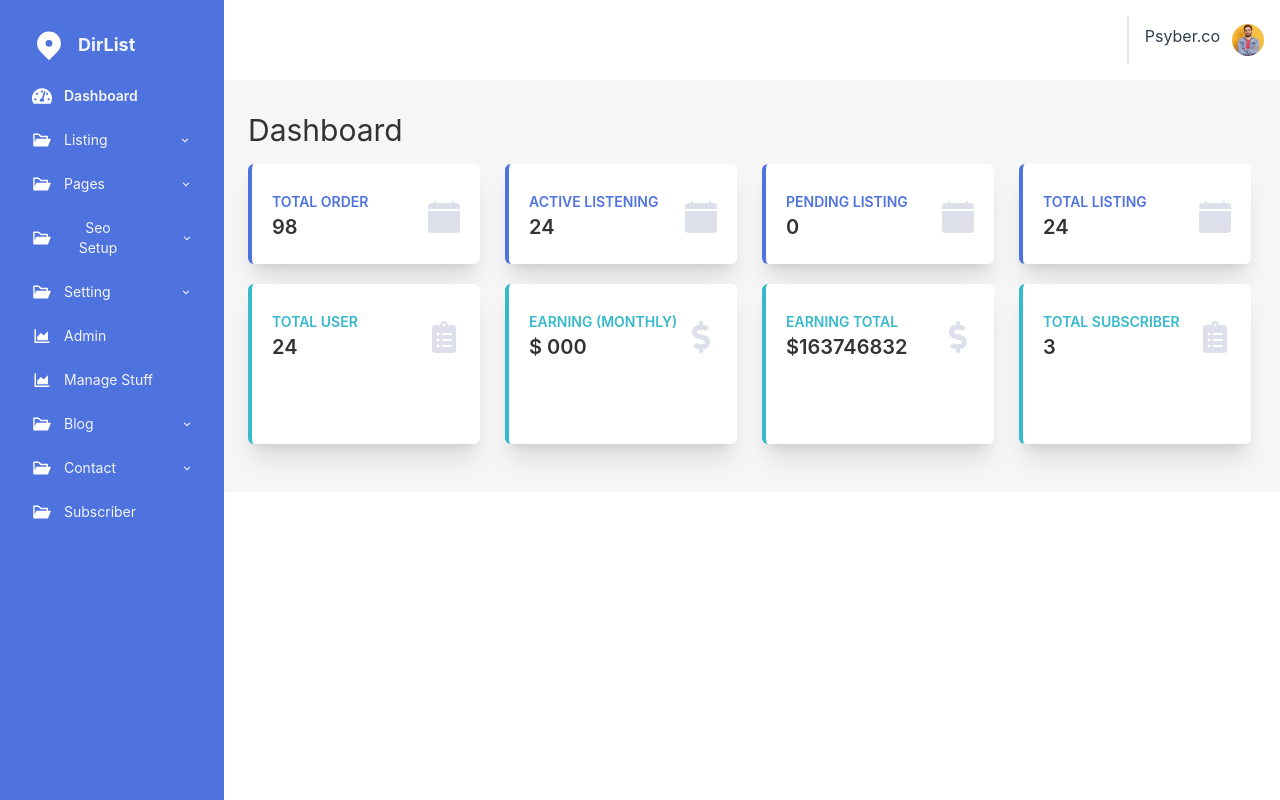
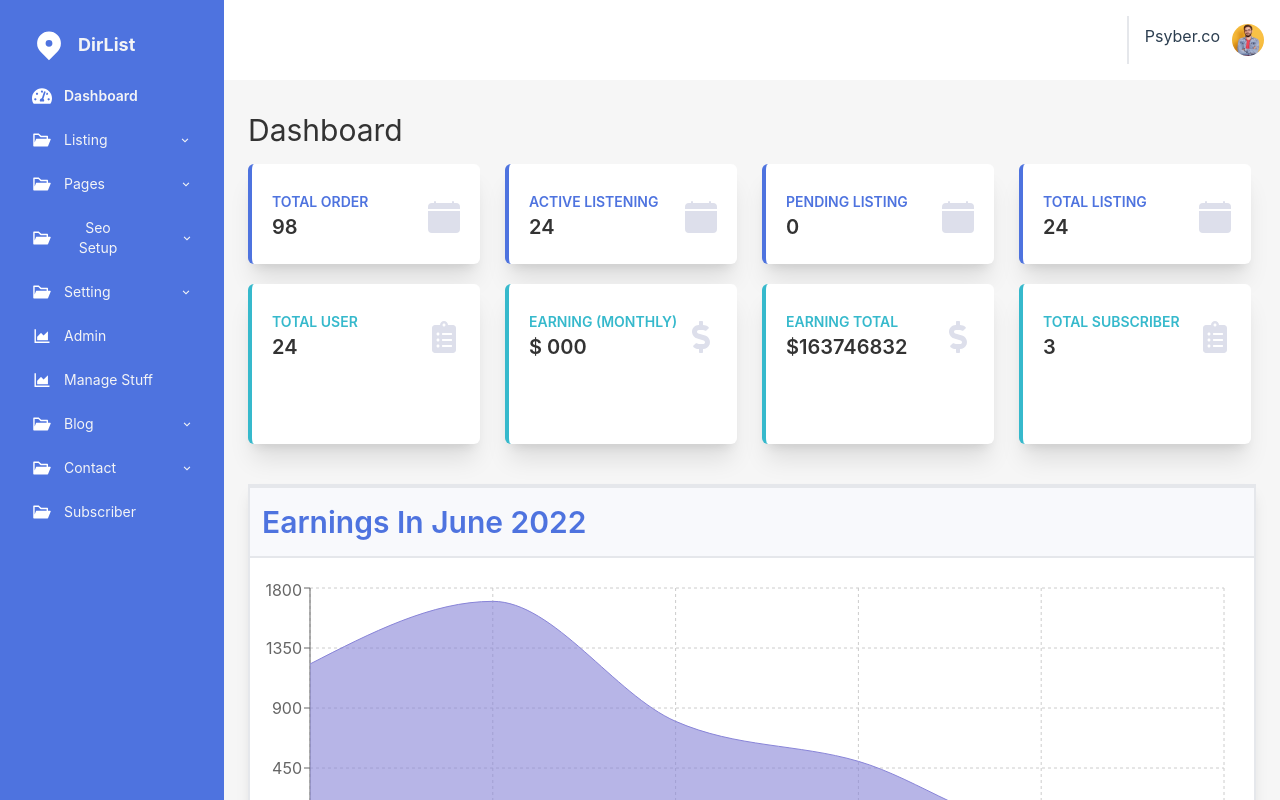
Before and after one commit to eliyas700/WedEazzy-Admin-Dashboard-Frontend, a React (Create React App) app: page / in a window 1280 px wide. Built offline with nearby package versions, Linux system fonts and the light colour scheme.

Commit message:
React rechart added

```diff
--- a/package.json
+++ b/package.json
@@ -15,6 +15,7 @@
     "react-icons": "^4.4.0",
     "react-router-dom": "^6.3.0",
     "react-scripts": "5.0.1",
+    "recharts": "^2.1.10",
     "web-vitals": "^2.1.4"
   },
   "scripts": {
--- a/src/Components/DashboardContent .js
+++ b/src/Components/DashboardContent .js
@@ -2,6 +2,7 @@ import React from "react";
 import { BsFillCalendarFill } from "react-icons/bs";
 import { FaClipboardList } from "react-icons/fa";
 import { FaDollarSign } from "react-icons/fa";
+import MonthlyEarningChart from "./MonthlyEarningChart";
 const DashboardContent = () => {
   return (
     <div className="px-6 py-8 bg-[#f6f6f6] ">
@@ -170,6 +171,10 @@ const DashboardContent = () => {
           </div>
         </div>
       </div>
+
+      <div>
+        <MonthlyEarningChart></MonthlyEarningChart>
+      </div>
     </div>
   );
 };
--- /dev/null
+++ b/src/Components/MonthlyEarningChart.js
@@ -0,0 +1,85 @@
+import React, { PureComponent } from "react";
+import {
+  AreaChart,
+  Area,
+  XAxis,
+  YAxis,
+  CartesianGrid,
+  Tooltip,
+  ResponsiveContainer,
+} from "recharts";
+
+const data = [
+  {
+    name: "1",
+    uv: 1230,
+    pv: 2400,
+    amt: 2400,
+  },
+  {
+    name: "6",
+    uv: 1700,
+    pv: 1398,
+    amt: 2210,
+  },
+  {
+    name: "11",
+    uv: 800,
+    pv: 9800,
+    amt: 2290,
+  },
+  {
+    name: "16",
+    uv: 500,
+    pv: 3908,
+    amt: 2000,
+  },
+  {
+    name: "20",
+    uv: 0,
+    pv: 4800,
+    amt: 2181,
+  },
+  {
+    name: "31",
+    uv: 0,
+    pv: 3800,
+    amt: 2500,
+  },
+];
+
+const MonthlyEarningChart = () => {
+  return (
+    <div className="border-2 mt-10 shadow-lg pb-16">
+      <h1 className="text-[#4E73DF] text-left bg-[#F8F9FC] font-semibold text-3xl py-4 px-3 border-x-0 border-2">
+        Earnings In June 2022
+      </h1>
+      <div className="bg-white pt-5" style={{ width: "100%", height: 300 }}>
+        <ResponsiveContainer>
+          <AreaChart
+            data={data}
+            margin={{
+              top: 10,
+              right: 30,
+              left: 0,
+              bottom: 0,
+            }}
+          >
+            <CartesianGrid strokeDasharray="3 3" />
+            <XAxis dataKey="name" />
+            <YAxis />
+            <Tooltip />
+            <Area
+              type="monotone"
+              dataKey="uv"
+              stroke="#8884d8"
+              fill="#8884d8"
+            />
+          </AreaChart>
+        </ResponsiveContainer>
+      </div>
+    </div>
+  );
+};
+
+export default MonthlyEarningChart;
```
Also changed, not shown: 1 other file (tests, documents, lock files or other folders).
